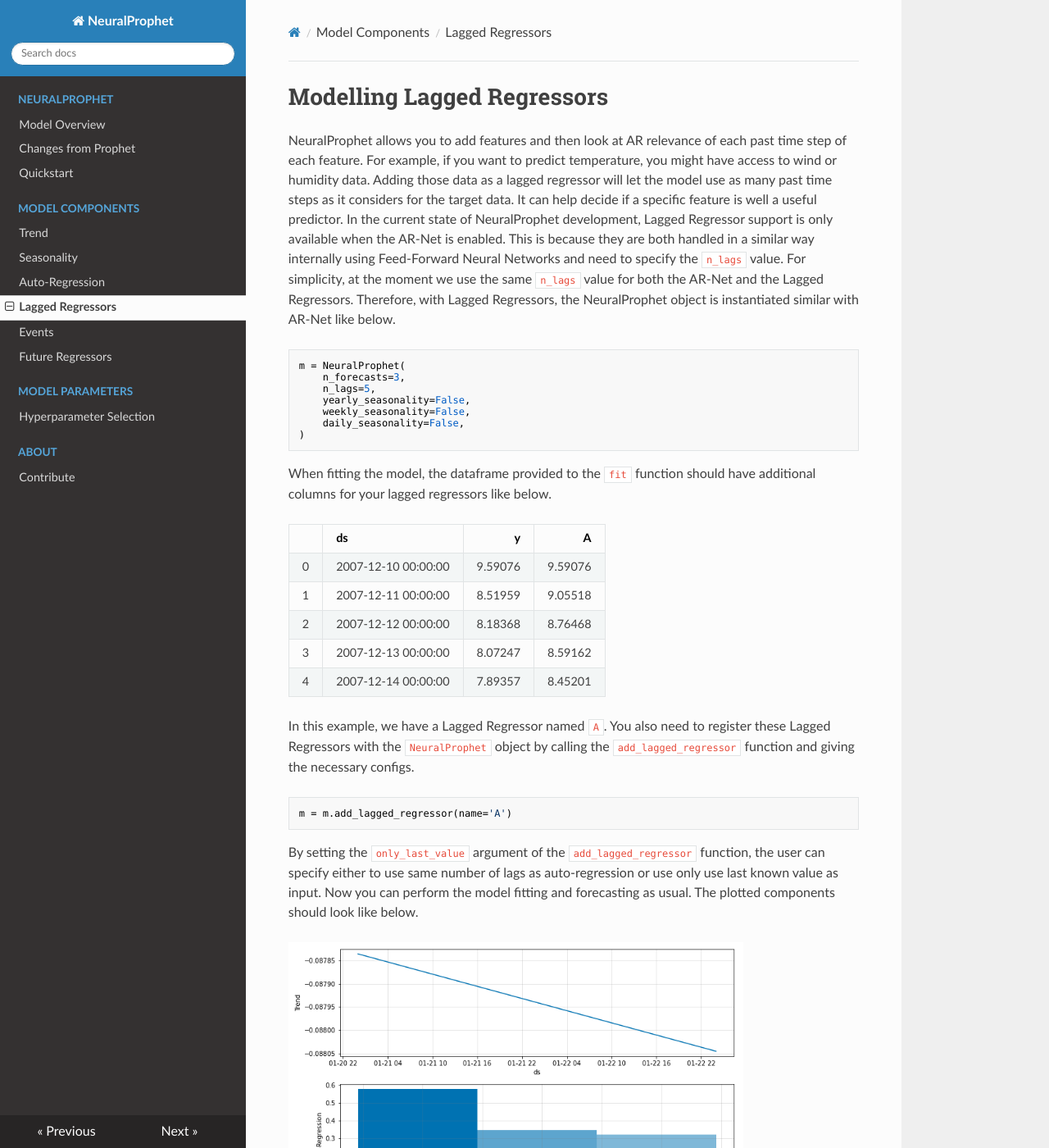
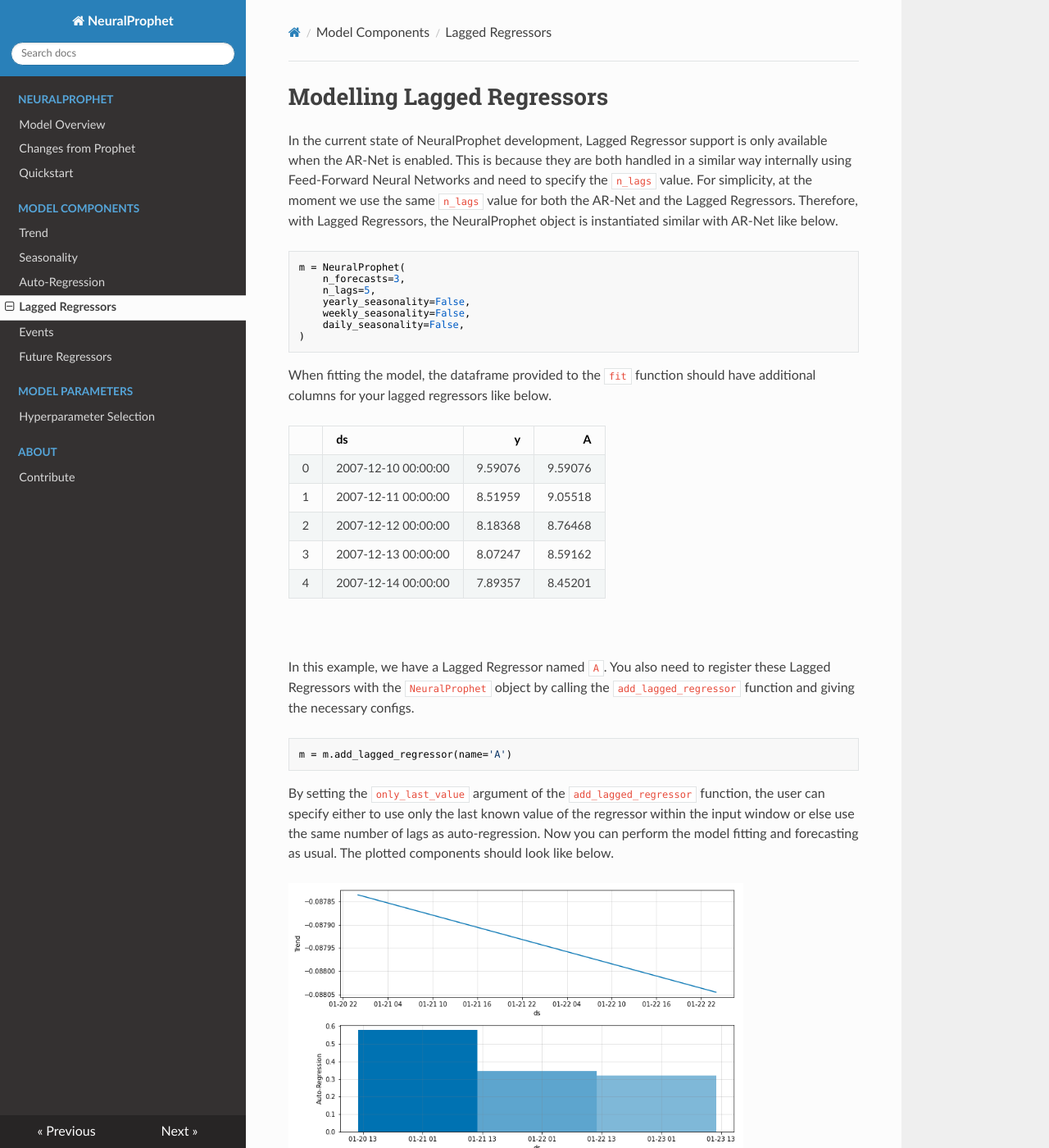
Before and after one commit to ourownstory/neural_prophet, an MkDocs documentation site: the page built from docs/model/lagged-regressors.md, in a window 1280 px wide and 1400 px high. Shown: the whole window at 82% size. Built offline with MkDocs 1.6.1, drawn with Linux system fonts in a browser that asks for light colours; nearby versions of some CDN libraries; some of the changed text lies outside the part shown.

Commit message:
lagged-regressor docs completed

````diff
--- a/docs/model/lagged-regressors.md
+++ b/docs/model/lagged-regressors.md
@@ -1,9 +1,6 @@
 # Modelling Lagged Regressors
 
-NeuralProphet allows you to add features and then look at AR relevance of each past time step of each feature.
-For example, if you want to predict temperature, you might have access to wind or humidity data. Adding those data as
-a lagged regressor will let the model use as many past time steps as it considers for the target data. It can help decide
-if a specific feature is well a useful predictor. In the current state of NeuralProphet development, Lagged Regressor support is
+In the current state of NeuralProphet development, Lagged Regressor support is
 only available when the AR-Net is enabled. This is because they are both handled in a similar way internally
 using Feed-Forward Neural Networks and need to specify the `n_lags` value. For simplicity, at the moment
 we use the same `n_lags` value for both the AR-Net and the Lagged Regressors. Therefore, with Lagged Regressors,
@@ -30,6 +27,8 @@
 |    3 | 2007-12-13 00:00:00 |  8.07247 |  8.59162 |
 |    4 | 2007-12-14 00:00:00 |  7.89357 |  8.45201 |
 
+<br />
+
 In this example, we have a Lagged Regressor named `A`. You also need to register these
 Lagged Regressors with the `NeuralProphet` object by calling the `add_lagged_regressor` function
 and giving the necessary configs.
@@ -38,8 +37,9 @@
 m = m.add_lagged_regressor(name='A')
 ```
 By setting the `only_last_value` argument of the `add_lagged_regressor` function, the user can
-specify either to use same number of lags as auto-regression or use only use last known value as input.
-Now you can perform the model fitting and forecasting as usual. The plotted components should look
+specify either to use only the last known value of the regressor within the input window or
+else use the same number of lags as auto-regression. Now you can perform the model fitting and forecasting as usual.
+The plotted components should look
 like below.
 
 ![plot-comp-1](../images/plot_comp_lag_reg_1.png){: style="height:500px"}
@@ -50,11 +50,7 @@
 
 ![plot-param-1](../images/plot_param_lag_reg_1.png){: style="height:700px"}
 
-It shows both the AR and Lagged Regressor relevance at the 5 lags.
+It shows both the AR and Lagged Regressor relevance at the 5 lags corresponding to the input window.
 
-Lagged regressors too can be regularized. This is done by specifying the required regularization
-strength when registering the lagged regressors with the `NeuralProphet` object as below.
-
-```python
-m = m.add_lagged_regressor(name='A', regularization=0.03)
-```
+<Lagged regressors too can be regularized. This is done by specifying the required regularization
+strength when registering the lagged regressors with the NeuralProphet object as below.>
````
